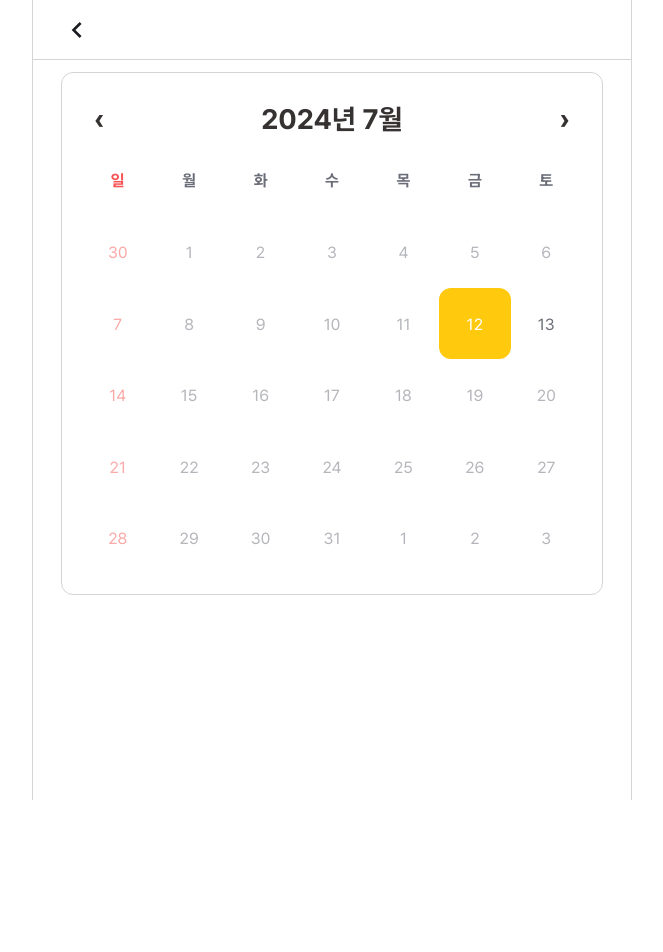
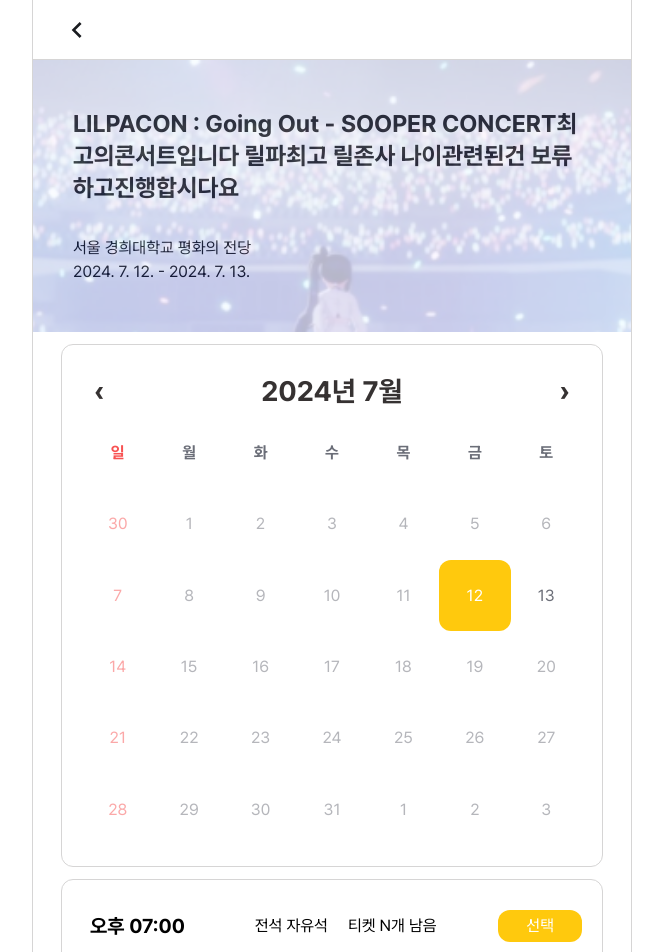
Before and after one commit to 809bakery/SCON-Frontend, a Next.js app: page /ticket/1 in a window 1280 px wide. Shown: the top 952 px of the page, without its empty margins (308-971 px from the left). Before the commit the page ends 800 px from the top, so only its background shows below. Built offline with nearby package versions, Linux system fonts and the light colour scheme.

Commit message:
feat: 캘린더 무대 연동 예매 레이아웃 구현

```diff
--- a/src/app/globals.css
+++ b/src/app/globals.css
@@ -70,6 +70,10 @@ abbr {
 .react-calendar__month-view__days__day {
   aspect-ratio: 1/1;
   color: rgba(107, 110, 120, 1);
+
+  display: flex;
+  justify-content: center;
+  align-items: center;
 }
 
 .react-calendar__month-view__days__day:disabled:nth-child(7n+1) {
--- a/src/app/ticket/[id]/page.tsx
+++ b/src/app/ticket/[id]/page.tsx
@@ -1,11 +1,42 @@
 'use client'
 
+import Image from 'next/image'
+
+import { DUMMY_STAGE_DETAIL } from '@/constants/stage/index.ts'
 import TicketCalendar from '@/features/ticket/calendar/index.tsx'
 
 function TicketBookPage() {
   return (
-    <div className="w-full px-7 py-3">
-      <TicketCalendar />
+    <div className="w-full pb-[12.5rem]">
+      <div className="min-h-[15rem] relative">
+        <Image
+          src={DUMMY_STAGE_DETAIL.image}
+          alt="background stage poster"
+          layout="fill"
+          objectFit="cover"
+          className="opacity-30 absolute top-0"
+        />
+
+        <div className="w-full px-7 py-9 gap-y-2 flex flex-col">
+          <div className="p-3 text-2xl font-bold">{`${DUMMY_STAGE_DETAIL.title} ${DUMMY_STAGE_DETAIL.detail && `- ${DUMMY_STAGE_DETAIL.detail}`}`}</div>
+
+          <div className="p-3 flex flex-col">
+            <span>{DUMMY_STAGE_DETAIL.location}</span>
+            <span>
+              {`${new Date(
+                DUMMY_STAGE_DETAIL.content[0].time,
+              ).toLocaleDateString('ko-kr')} - ${new Date(
+                DUMMY_STAGE_DETAIL.content[
+                  DUMMY_STAGE_DETAIL.content.length - 1
+                ].time,
+              ).toLocaleDateString('ko-kr')}`}
+            </span>
+          </div>
+        </div>
+      </div>
+      <div className="w-full px-7 pt-3">
+        <TicketCalendar />
+      </div>
     </div>
   )
 }
--- a/src/constants/stage/index.ts
+++ b/src/constants/stage/index.ts
@@ -54,7 +54,8 @@ export const DUMMY_STAGE_DETAIL: StageDetailType = {
   location: '서울 경희대학교 평화의 전당',
   title: 'LILPACON : Going Out',
   category: 'PERFORMANCE',
-  detail: '',
+  detail:
+    'SOOPER CONCERT최고의콘서트입니다 릴파최고 릴존사 나이관련된건 보류하고진행합시다요',
   image: DummyStageDetailPoster,
   headCount: 100,
   episodeAmount: 3,
--- a/src/features/ticket/calendar/index.tsx
+++ b/src/features/ticket/calendar/index.tsx
@@ -4,6 +4,7 @@ import { useEffect, useState } from 'react'
 import Calendar from 'react-calendar'
 
 import { DUMMY_STAGE_DETAIL } from '@/constants/stage/index.ts'
+import StageScheduleCard from '@/features/ticket/card/stage/index.tsx'
 
 type ValuePiece = Date | null
 type Value = ValuePiece | [ValuePiece, ValuePiece]
@@ -21,6 +22,9 @@ function TicketCalendar() {
   }, [])
 
   const handleDisabledDate = ({ date }: { date: Date }) => {
+    if (date.getDay() === null) {
+      return false
+    }
     if (stageList) {
       return !stageList.some((stage) => {
         const year1 = date.getFullYear()
@@ -36,8 +40,10 @@ function TicketCalendar() {
     }
     return false
   }
+
   return (
-    <div className="w-full p-5 border border-border rounded-xl">
+    <>
+      <div className="w-full p-5 mb-3 border border-border rounded-xl">
         <Calendar
           locale="ko-kr"
           onChange={setClickedDate}
@@ -50,8 +56,11 @@ function TicketCalendar() {
           formatDay={(locale, date) =>
             date.toLocaleDateString('en', { day: 'numeric' })
           }
+          minDetail="month"
         />
       </div>
+      {clickedDate && <StageScheduleCard date={clickedDate as Date} />}
+    </>
   )
 }
 
--- /dev/null
+++ b/src/features/ticket/card/stage/index.tsx
@@ -0,0 +1,65 @@
+import { DUMMY_STAGE_DETAIL } from '@/constants/stage/index.ts'
+
+interface StageScheduleCardProps {
+  date: Date
+}
+
+interface ContentType {
+  id: number
+  episodeNumber: number
+  time: string
+  status: string
+}
+
+function StageScheduleCard(props: StageScheduleCardProps) {
+  const { date } = props
+
+  const parseDate = (time: string) => {
+    const hour =
+      new Date(time).getHours() < 12
+        ? new Date(time).getHours()
+        : new Date(time).getHours() - 12
+    const min = new Date(time).getMinutes()
+
+    const meridiem = new Date(time).getHours() < 12 ? '오전' : '오후'
+
+    return `${meridiem} ${hour < 10 ? `0${hour}` : hour}:${min < 10 ? `0${min}` : min}`
+  }
+  return (
+    <div className="w-full flex flex-col gap-y-3">
+      {DUMMY_STAGE_DETAIL.content.map((stage: ContentType) => {
+        const stageDate = new Date(stage.time)
+        if (
+          date.getFullYear() === stageDate.getFullYear() &&
+          date.getMonth() === stageDate.getMonth() &&
+          date.getDate() === stageDate.getDate()
+        ) {
+          return (
+            <div
+              key={stage.id}
+              className="w-full p-5 flex items-center justify-between  border border-border rounded-xl"
+            >
+              <div className="text-xl font-bold px-2 py-3">
+                {parseDate(stage.time)}
+              </div>
+              <div className="flex-1 gap-x-5 flex items-center justify-center">
+                <span>전석 자유석</span>
+                <span>티켓 N개 남음</span>
+              </div>
+              <button
+                type="button"
+                className="text-white bg-primary py-1 px-7 rounded-xl"
+              >
+                선택
+              </button>
+            </div>
+          )
+        }
+
+        return null
+      })}
+    </div>
+  )
+}
+
+export default StageScheduleCard
```
Lines whose indentation alone changed are shown as unchanged.
